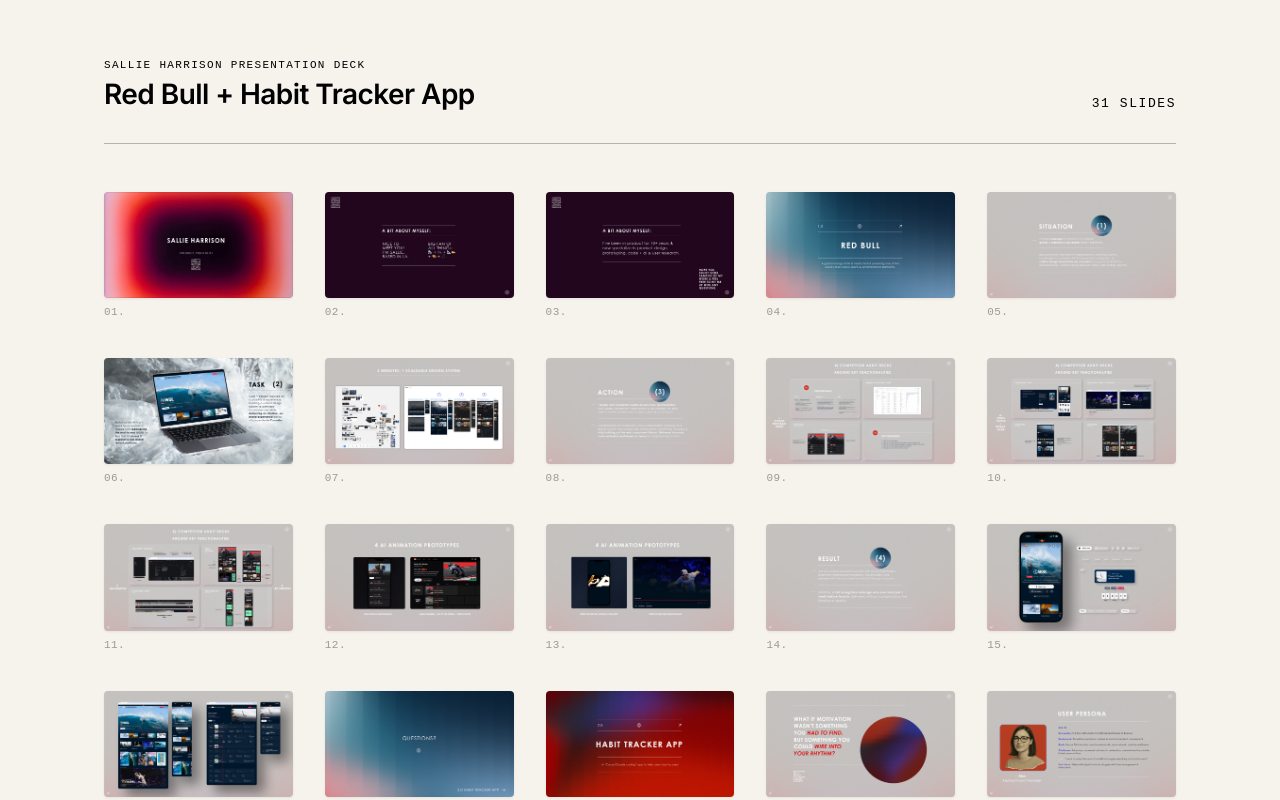
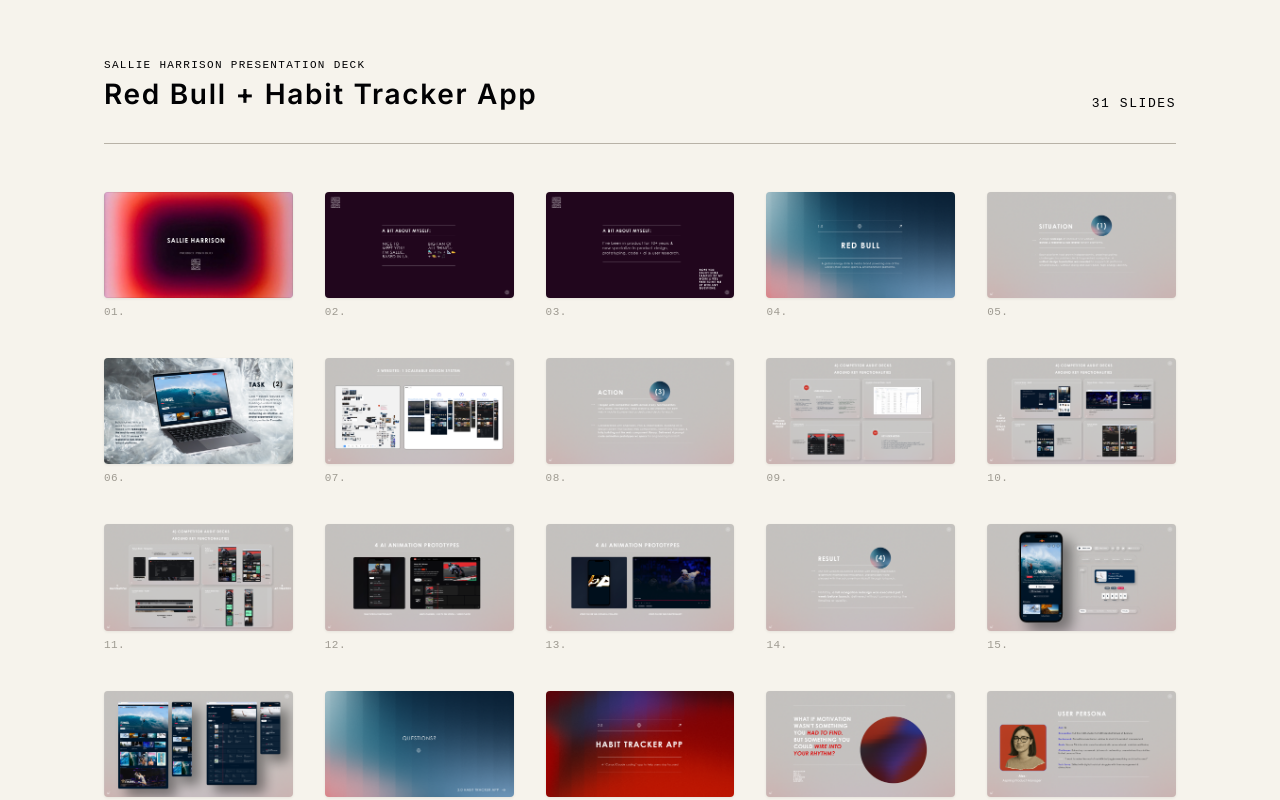
Before and after one commit to sallieha/portfolio-deck, a React (Vite) app: page / in a window 1280 px wide. Shown: the top 800 px of the page. Built offline with nearby package versions, Linux system fonts and the light colour scheme; a web font is replaced by a local one.

Commit message:
Expand H1 letter-spacing to match sallieharrison.com
Co-Authored-By: Claude Sonnet 4.6 <noreply@anthropic.com>

```diff
--- a/src/App.tsx
+++ b/src/App.tsx
@@ -82,7 +82,7 @@ export default function App() {
               <p style={{ fontSize: '11px', letterSpacing: '0.12em', textTransform: 'uppercase', color: '#010103', marginBottom: '6px', fontFamily: '"Azeret Mono", monospace', opacity: 0, animation: 'eyebrowIn 0.5s ease 0.1s forwards' }}>
                 Sallie Harrison Presentation Deck
               </p>
-              <h1 style={{ fontSize: '28px', fontWeight: 600, color: '#010103', margin: 0, letterSpacing: '-0.02em', opacity: 0, animation: 'headerIn 0.55s ease 0.2s forwards' }}>
+              <h1 style={{ fontSize: '28px', fontWeight: 600, color: '#010103', margin: 0, letterSpacing: '0.06em', opacity: 0, animation: 'headerIn 0.55s ease 0.2s forwards' }}>
                 Red Bull + Habit Tracker App
               </h1>
             </div>
```
